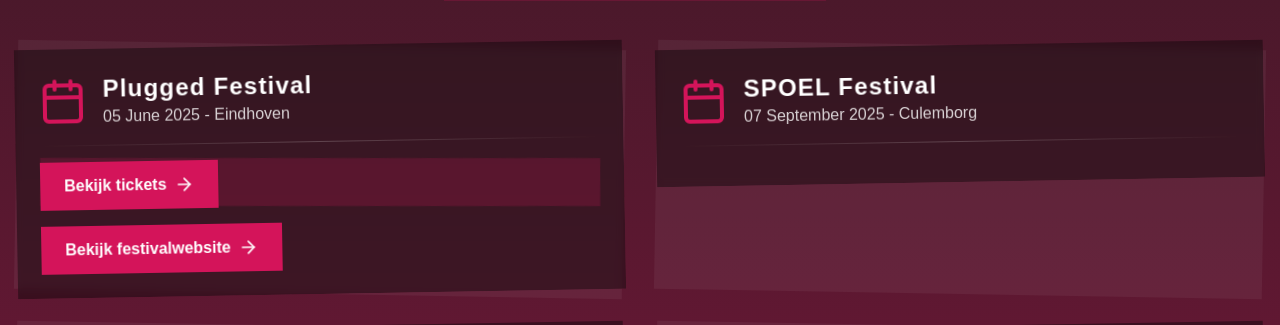
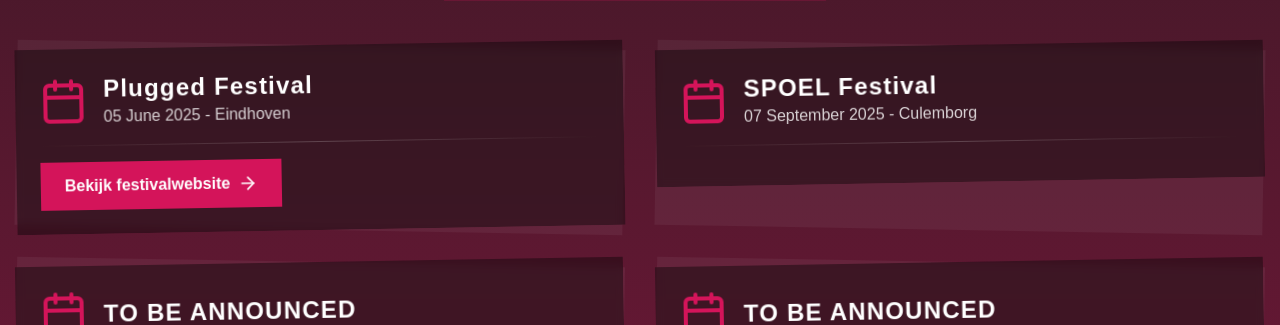
Before and after one commit to marijnbransen1998/Reyck3, a React (Vite) app: page / in a window 1280 px wide. Shown: the part 1555-1880 px from the top of the page. Built offline with nearby package versions, Linux system fonts and the light colour scheme; a web font is replaced by a local one.

Commit message:
Update Home.tsx

```diff
--- a/src/pages/Home.tsx
+++ b/src/pages/Home.tsx
@@ -95,12 +95,11 @@ const Home: React.FC = () => {
     title: "Plugged Festival",
     date: "05 June 2025",
     location: "Eindhoven",
-    link: "https://pluggedfestival.nl/",
-    hasTickets: true
+    link: "https://pluggedfestival.nl/"
   },
   { title: "SPOEL Festival", date: "07 September 2025", location: "Culemborg" },
   { title: "TO BE ANNOUNCED", date: "", location: "" },
-  { title: "TO BE ANNOUNCED", date: "", location: "", link: "", hasTickets: false }
+  { title: "TO BE ANNOUNCED", date: "", location: "", link: "" }
 ].map((gig, index) => (
   <div
     key={index}
@@ -124,24 +123,6 @@ const Home: React.FC = () => {
         </div>
 
         <div className="h-px bg-gradient-to-r from-transparent via-white/20 to-transparent my-4"></div>
-
-        {/* Button voor tickets als beschikbaar */}
-        {gig.hasTickets && (
-          <div className="relative">
-            <div className="absolute inset-0 bg-secondary/20 transform rotate-1"></div>
-            <a
-              href={gig.link}
-              target="_blank"
-              rel="noopener noreferrer"
-              className="inline-block bg-secondary hover:bg-accent text-white font-bold py-3 px-6 transform hover:-rotate-2 transition-all duration-300 hover:scale-105 hover:shadow-glow group"
-            >
-              <span className="flex items-center justify-center">
-                Bekijk tickets
-                <ArrowRight className="ml-2 w-5 h-5 transform transition-transform duration-300 group-hover:translate-x-1" />
-              </span>
-            </a>
-          </div>
-        )}
 
         {/* Extra CTA voor Plugged Festival */}
         {gig.title === "Plugged Festival" && (
```
